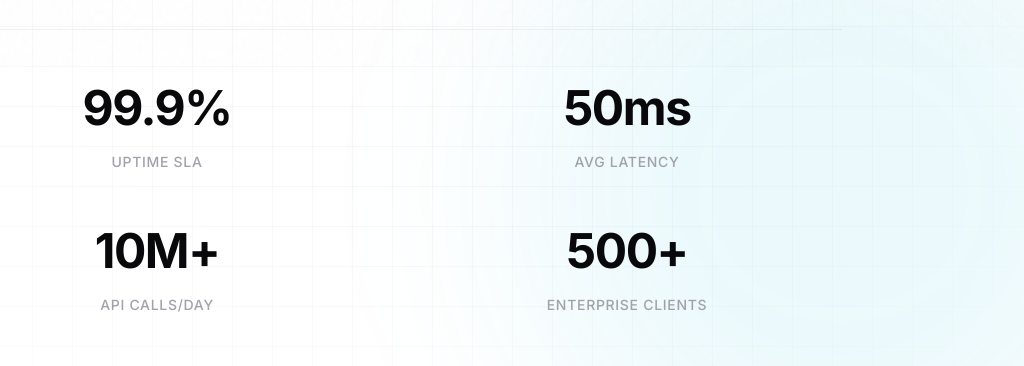
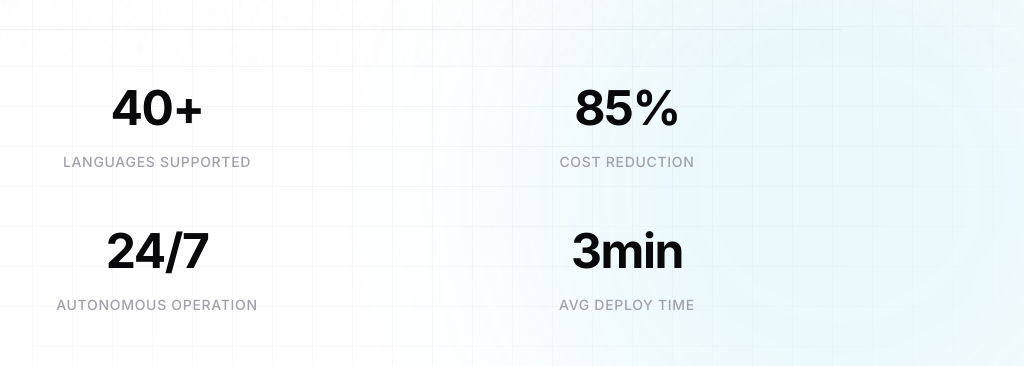
Before and after one commit to siwaht/edgifyai, a React (Vite) app: page / in a window 1280 px wide. Shown: the part 734-1100 px from the top of the page, without its empty margins (248-1272 px from the left). Built offline with nearby package versions, Linux system fonts and the light colour scheme; no server answers.

Commit message:
Updated Hero.jsx

```diff
--- a/src/components/Hero.jsx
+++ b/src/components/Hero.jsx
@@ -4,10 +4,10 @@ import { ArrowRight, Play, Sparkles } from 'lucide-react';
 import { useTheme } from '../context/ThemeContext';
 
 const STATS = [
-  { value: '99.9%', label: 'Uptime SLA' },
-  { value: '50ms', label: 'Avg Latency' },
-  { value: '10M+', label: 'API Calls/Day' },
-  { value: '500+', label: 'Enterprise Clients' },
+  { value: '40+', label: 'Languages Supported' },
+  { value: '85%', label: 'Cost Reduction' },
+  { value: '24/7', label: 'Autonomous Operation' },
+  { value: '3min', label: 'Avg Deploy Time' },
 ];
 
 const containerVariants = {
```
